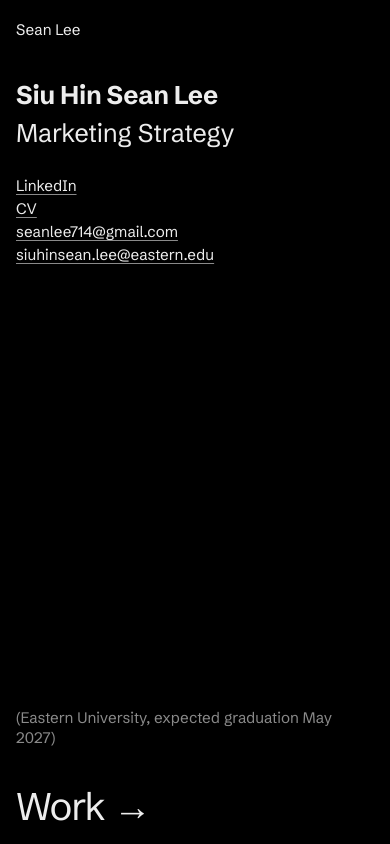
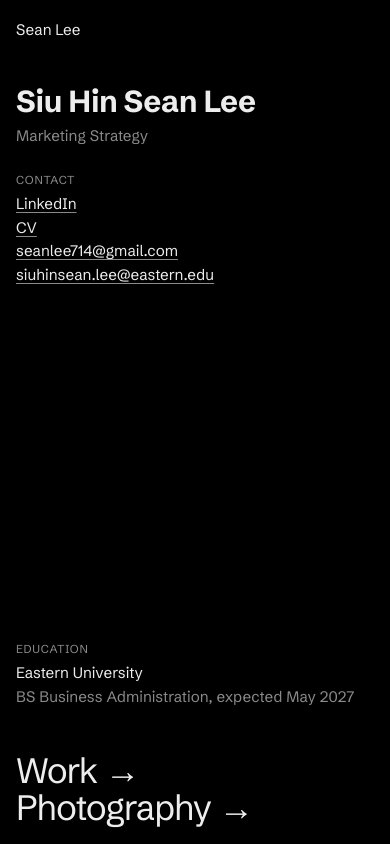
Before and after one commit to seanlee714-lgtm/siuhinseanlee, a plain HTML site: page index.html in a window 390 px wide. Drawn offline with Linux system fonts and the light colour scheme.

Commit message:
Photography as a front-page link; clearer type hierarchy
Co-Authored-By: Claude Opus 5.5 <noreply@anthropic.com>

```diff
--- a/index.html
+++ b/index.html
@@ -21,13 +21,14 @@
   <a class="who" href="#front">Sean Lee</a>
   <div class="col">
     <h1><b>Siu Hin Sean Lee</b><span>Marketing Strategy</span></h1>
-    <p><a class="u" href="https://www.linkedin.com/in/sean-lee-9a9594276/" target="_blank" rel="noopener">LinkedIn</a>
+    <p><span class="k">Contact</span><a class="u" href="https://www.linkedin.com/in/sean-lee-9a9594276/" target="_blank" rel="noopener">LinkedIn</a>
        <a class="u" href="media/Sean-Lee-CV.pdf" target="_blank" rel="noopener">CV</a>
        <a class="u" href="mailto:seanlee714@gmail.com">seanlee714@gmail.com</a>
        <a class="u" href="mailto:siuhinsean.lee@eastern.edu">siuhinsean.lee@eastern.edu</a></p>
-    <p class="dim grad">(Eastern University, expected graduation May 2027)</p>
+    <p class="grad"><span class="k">Education</span><span>Eastern University</span><span class="dim">BS Business Administration, expected May 2027</span></p>
   </div>
   <button class="to-work" type="button" data-go="work">Work →</button>
+  <button class="to-work to-photo" type="button" data-open="p-photo">Photography →</button>
 </main>
 
 <div class="wrap work" id="work" aria-hidden="true" inert>
@@ -98,18 +99,6 @@
           </div>
         </div>
         <img class="cov" src="media/hana1.jpg" alt="" loading="lazy">
-      </div>
-    </article>
-    <article class="card" style="--i:5;--bg:#8a3a24;--fg:#f3ece4">
-      <button class="head" type="button"><span class="no">06</span><span class="nm">Photography</span><span class="tg">Personal</span></button>
-      <div class="body">
-        <div class="txt">
-          <p class="why"><span class="k">Photography</span>Light, colour and the quiet in between: fields at dusk, fog over the hills and streets after dark.</p>
-          <div class="opts">
-          <button class="opt" type="button" data-open="p-photo"><span>View photographs</span><small>(5)</small><i aria-hidden="true">→</i></button>
-          </div>
-        </div>
-        <img class="cov" src="media/pg-01.jpg" alt="" loading="lazy">
       </div>
     </article>
   </div>
@@ -412,7 +401,7 @@
     <section class="s"><img class="b" src="media/mp-05.jpg" alt="Making Plays Off the Field, page 5" loading="lazy" width="2560" height="1440"></section>
     <section class="s"><img class="b" src="media/mp-06.jpg" alt="Making Plays Off the Field, page 6" loading="lazy" width="2560" height="1440"></section>
     <section class="s"><img class="b" src="media/mp-07.jpg" alt="Making Plays Off the Field, page 7" loading="lazy" width="2560" height="1440"></section>
-    <section class="s end"><button class="next b" type="button" data-next="p-photo"><span class="dim">Next project</span>Photography →</button></section>
+    <section class="s end"><button class="next b" type="button" data-next="p-nike"><span class="dim">Next project</span>Nike Campus →</button></section>
   </div>
 </dialog>
 
@@ -430,7 +419,7 @@
     <section class="s"><img class="b" src="media/pg-03.jpg" alt="A neon steakhouse sign at night as a red car blurs past" loading="lazy" width="2400" height="1522"></section>
     <section class="s"><img class="b" src="media/pg-04.jpg" alt="A new redwood fence at dusk with an office chair and a wheelbarrow" loading="lazy" width="2400" height="1463"></section>
     <section class="s"><img class="b" src="media/pg-05.jpg" alt="A street band on the corner of Royal Street, New Orleans" loading="lazy" width="2400" height="1604"></section>
-    <section class="s end"><button class="next b" type="button" data-next="p-nike"><span class="dim">Next project</span>Nike Campus →</button></section>
+    <section class="s end"><button class="next b" type="button" data-go="work"><span class="dim">See the work</span>Work →</button></section>
   </div>
 </dialog>
 
--- a/script.js
+++ b/script.js
@@ -13,7 +13,7 @@
     if (push) history.replaceState(null, "", toWork ? "#work" : location.pathname);
     if (toWork) stack.focus({ preventScroll: true });
   }
-  document.querySelectorAll("[data-go]").forEach((b) => b.addEventListener("click", () => go(b.dataset.go)));
+  document.querySelectorAll("[data-go]").forEach((b) => b.addEventListener("click", () => { document.querySelectorAll("dialog[open]").forEach((d) => d.close()); go(b.dataset.go); }));
   // scrolling or swiping down on the front also opens the work
   let wheelSum = 0;
   const atEnd = () => front.scrollTop + front.clientHeight >= front.scrollHeight - 2;
--- a/style.css
+++ b/style.css
@@ -34,24 +34,28 @@ body.on-work .work { transform: none; }
 body.on-work .front { transform: translateY(-30%); opacity: 0; }
 
 /* front, after a classic two-column CV page */
-.front { overflow-y: auto; overscroll-behavior: contain; display: grid; grid-template-columns: minmax(0, 1fr) minmax(0, 30%); grid-template-rows: auto 1fr auto; column-gap: var(--gap); }
+.front { overflow-y: auto; overscroll-behavior: contain; display: grid; grid-template-columns: minmax(0, 1fr) minmax(0, 34%); grid-template-rows: auto 1fr auto; column-gap: var(--gap); }
 .who { grid-column: 1; grid-row: 1; align-self: start; }
-.col { grid-column: 2; grid-row: 1 / 3; display: flex; flex-direction: column; justify-content: flex-start; gap: 32px; padding-top: clamp(24px, 5vh, 56px); padding-bottom: clamp(24px, 5vh, 56px); min-height: 0; }
-.col h1 { margin: 0; font-weight: 400; font-size: clamp(1.35rem, 2vw, 2.1rem); line-height: 1.18; letter-spacing: -0.01em; text-wrap: balance; display: grid; gap: .3em; }
+.col { grid-column: 2; grid-row: 1 / 3; display: flex; flex-direction: column; justify-content: flex-start; gap: clamp(32px, 5vh, 56px); padding-top: clamp(24px, 5vh, 56px); padding-bottom: clamp(24px, 5vh, 56px); min-height: 0; }
+.col h1 { margin: 0; font-weight: 400; font-size: clamp(1.7rem, 2.7vw, 2.9rem); line-height: 1.05; letter-spacing: -0.02em; text-wrap: balance; display: grid; gap: .3em; }
 .col h1 b { font-weight: 700; letter-spacing: -0.01em; }
-.col h1 span { line-height: 1.2; }
-.col p { margin: 0; display: grid; justify-items: start; gap: .2em; }
+.col h1 span { font-size: .5em; line-height: 1.2; letter-spacing: 0; color: var(--dim); }
+.col p { margin: 0; display: grid; justify-items: start; gap: .25em; font-size: clamp(.95rem, 1vw, 1.05rem); }
+.col .k { margin-bottom: .2em; font-size: .72rem; letter-spacing: .06em; text-transform: uppercase; }
 .col .sp { margin-top: 1em; }
 .col .grad { margin-top: auto; }
 .u { text-decoration: underline; text-decoration-thickness: 1px; text-underline-offset: .22em; text-decoration-color: var(--dim); }
 .u:hover { color: var(--ink); text-decoration-color: var(--ink); }
-.to-work { grid-column: 1; grid-row: 3; align-self: end; justify-self: start; font-size: clamp(2.2rem, 4.4vw, 4.6rem); line-height: .9; letter-spacing: -0.03em; transition: transform .5s var(--ease); }
+.to-work { grid-column: 1; grid-row: 3; align-self: end; justify-self: start; font-size: clamp(2.2rem, 3.8vw, 4rem); line-height: .9; letter-spacing: -0.03em; white-space: nowrap; transition: transform .5s var(--ease); }
 .to-work:hover { transform: translateX(10px); }
+.to-photo { grid-column: 2; grid-row: 3; }
 @media (max-width: 760px) {
   .front { grid-template-columns: minmax(0, 1fr) auto; grid-template-rows: auto 1fr auto; }
   .col { grid-column: 1 / -1; grid-row: 2; padding-top: 40px; gap: 28px; justify-content: flex-start; }
-  .col h1 { font-size: 1.6rem; }
-  .to-work { grid-column: 1; justify-self: start; font-size: 2.4rem; }
+  .col h1 { font-size: 1.9rem; }
+  .front { grid-template-rows: auto 1fr auto auto; row-gap: 6px; }
+  .to-work { grid-column: 1 / -1; justify-self: start; font-size: 2.2rem; }
+  .to-photo { grid-row: 4; }
 }
 
 /* work view top bar */
```
